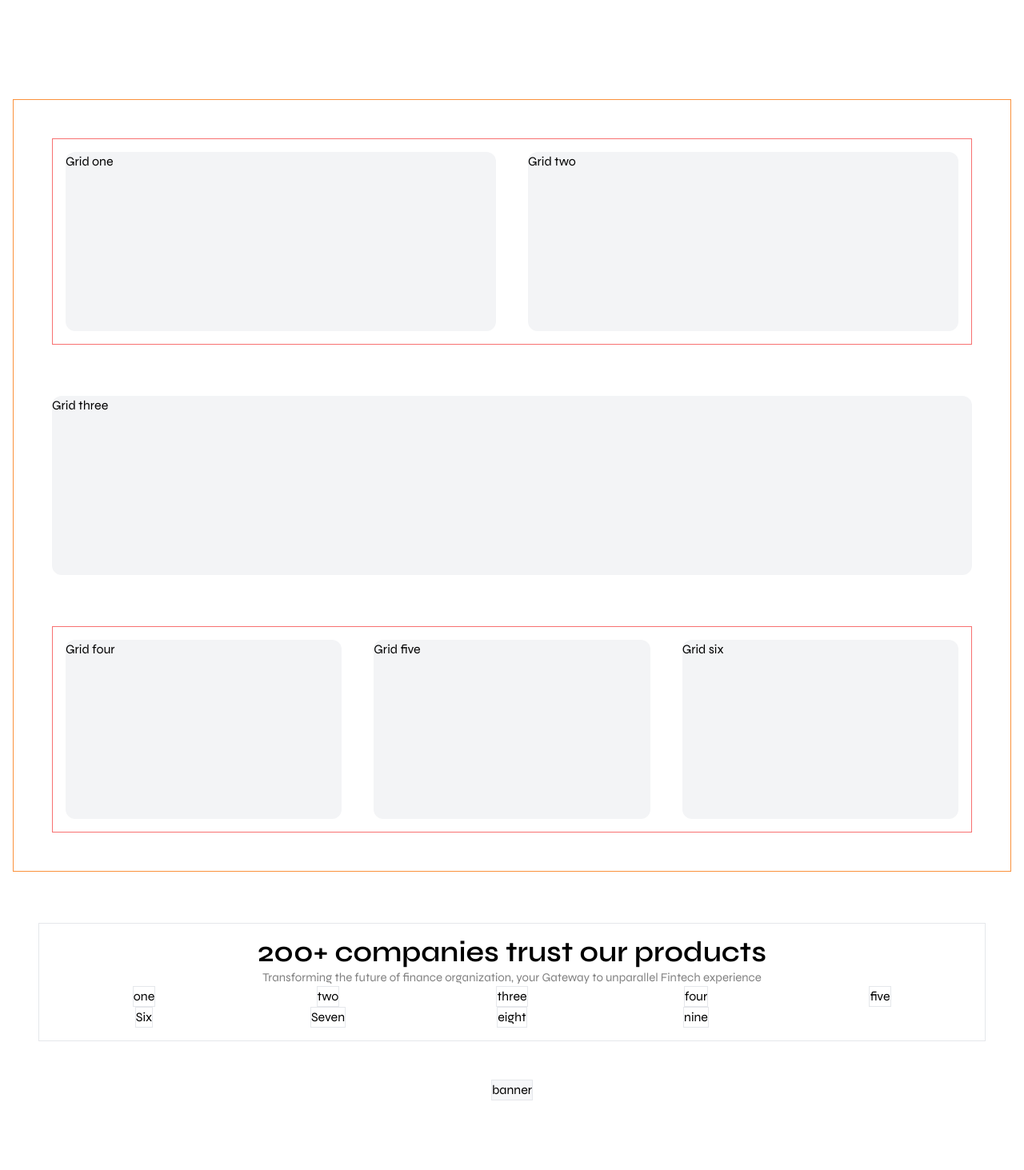
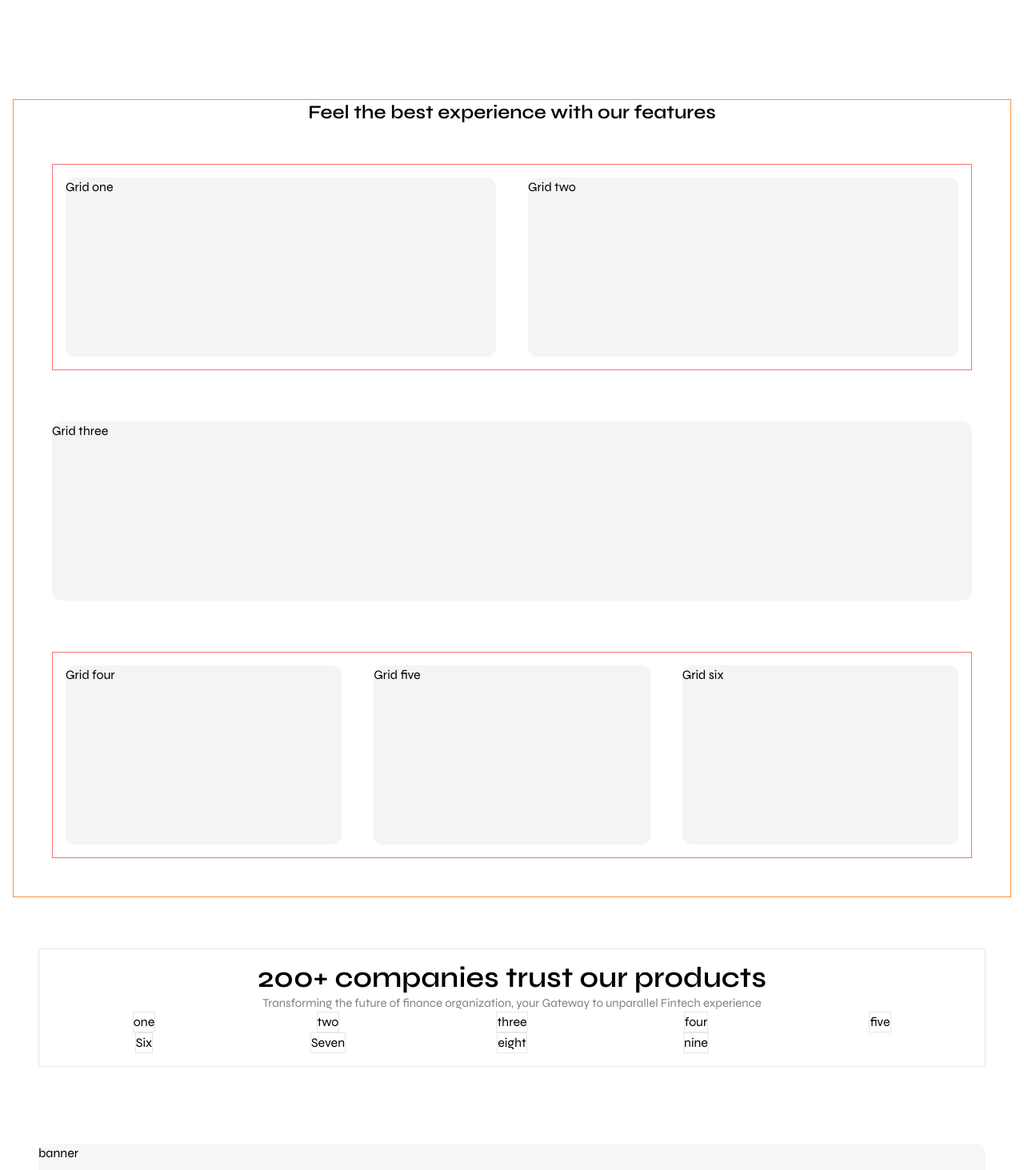
Before and after one commit to codejesse/Quid, a Next.js app: page / in a window 1280 px wide. Shown: the part 547-2010 px from the top of the page at 80% size. Before the commit the page ends 1923 px from the top, so only its background shows below. Built offline with nearby package versions, Linux system fonts and the light colour scheme.

Commit message:
navbar list key issue fixed

```diff
--- a/app/components/About.tsx
+++ b/app/components/About.tsx
@@ -3,6 +3,7 @@ import React from "react";
 const About = () => {
   return (
     <div className="justify-center m-4 border border-orange-400">
+      <h1 className="text-center text-2xl font-semibold">Feel the best experience with our features</h1>
       <div className="grid grid-cols-1 md:grid-cols-2 lg:grid-cols-2 gap-10 lg:m-12 p-4 border border-red-400">
         <div className="bg-gray-100 h-56 rounded-xl">Grid one</div>
         <div className="bg-gray-100 h-56 rounded-xl">Grid two</div>
--- a/app/components/Banner.tsx
+++ b/app/components/Banner.tsx
@@ -2,8 +2,8 @@ import React from 'react'
 
 const Banner = () => {
   return (
-    <div className='m-auto border bg-[#F6F7F9]'>
-        <div className='w-100'>banner</div>
+    <div className='m-12'>
+        <div className='bg-[#F6F7F9] h-56 rounded-xl w-full'>banner</div>
     </div>
   )
 }
--- a/app/components/Navbar.tsx
+++ b/app/components/Navbar.tsx
@@ -5,8 +5,8 @@ import logo from "../../assets/quid_logo.png";
 
 const people = ["Products", "Pricing", "Blog", "Contact"];
 
-const listItems = people.map((person) => (
-  <li className="px-3 py-2 cursor-pointer rounded-full hover:text-[#EB632B]">
+const listItems = people.map((person, id) => (
+  <li key={id} className="px-3 py-2 cursor-pointer rounded-full hover:text-[#EB632B]">
     {person}
   </li>
 ));
```
